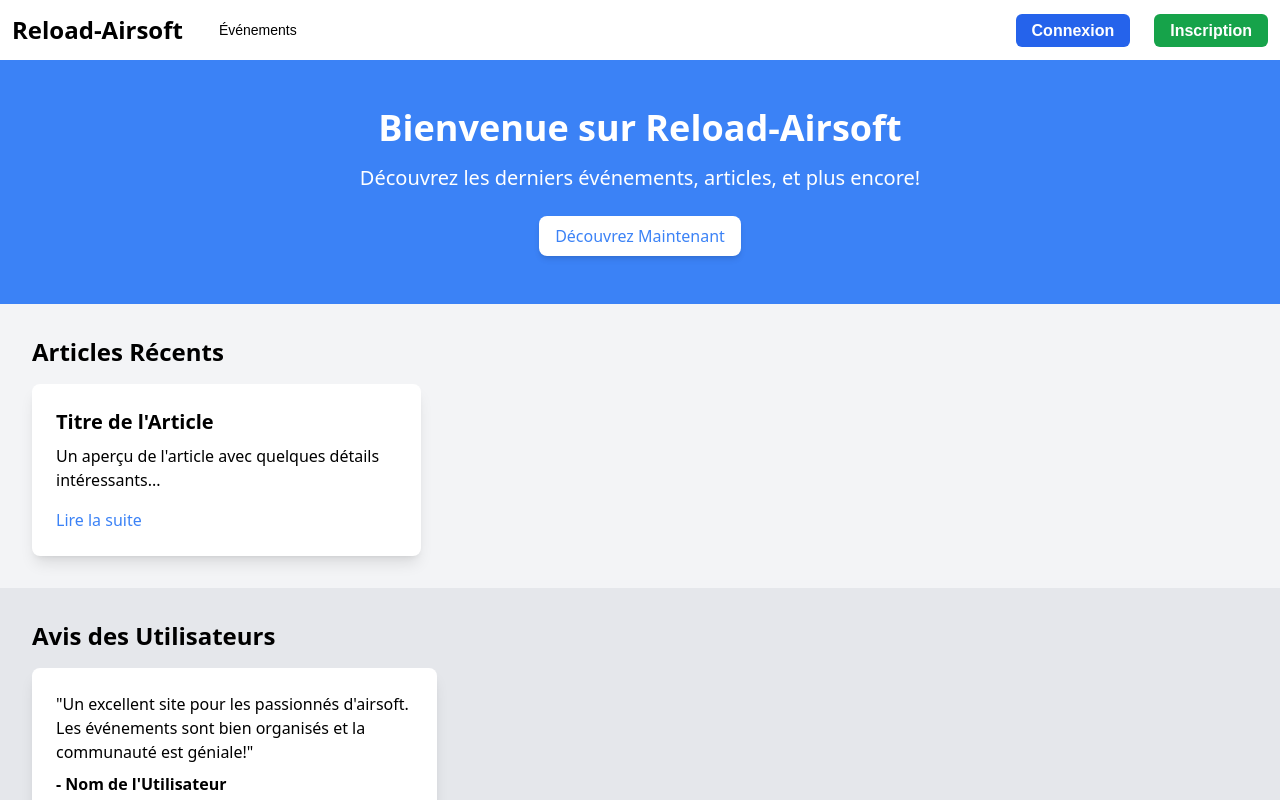
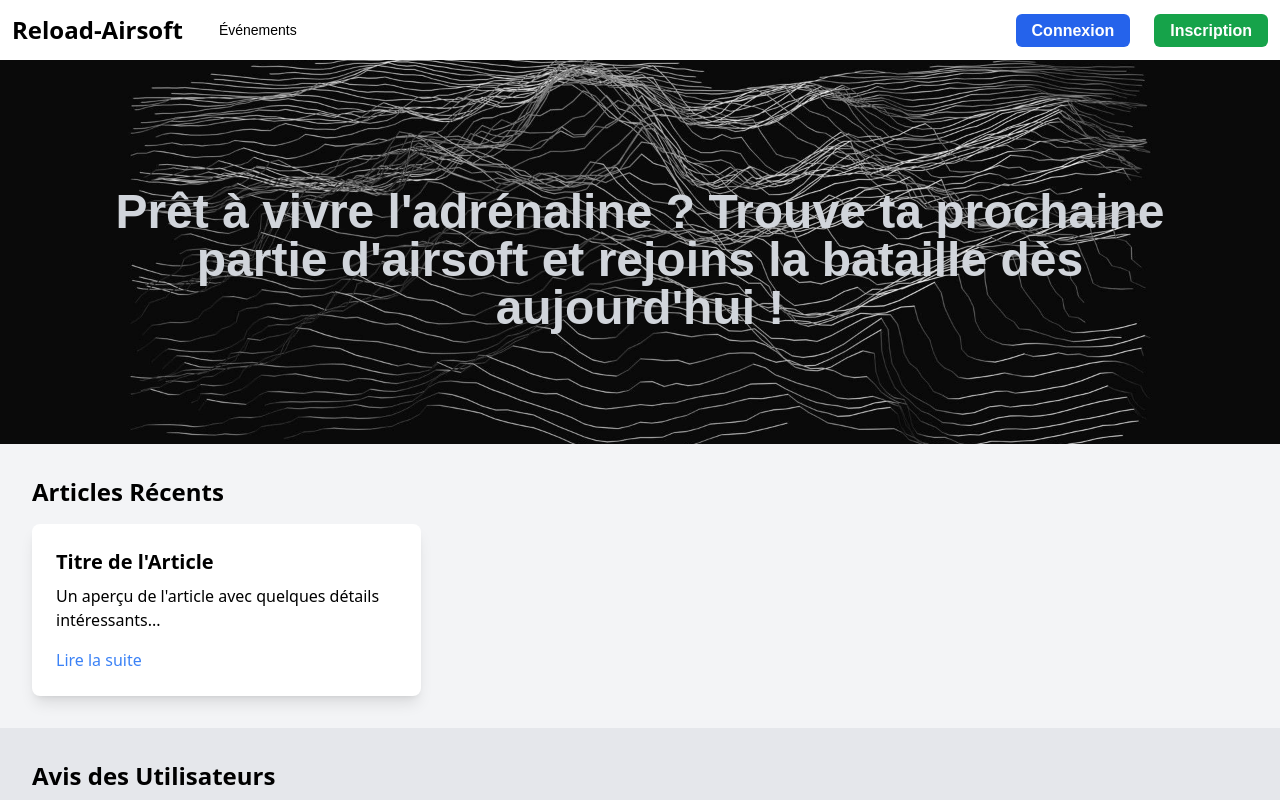
Before and after one commit to le-veilleur/reload-airsoft, a React (Create React App) app: page / in a window 1280 px wide. Shown: the top 800 px of the page. Built offline with nearby package versions, Linux system fonts and the light colour scheme.

Commit message:
css page home plus image backgroundImage

```diff
--- a/src/Pages/Home.tsx
+++ b/src/Pages/Home.tsx
@@ -6,17 +6,22 @@ const Home = () => {
   const { isAuthenticated } = useAuth(); // Utilisation du hook pour obtenir l'état d'authentification
 
   return (
-    <div className="min-h-screen bg-gray-100">
+    <div className="bg-gray-100">
       {/* Bannière d'Accueil */}
-      <div className="bg-blue-500 text-white text-center p-12">
-        <h1 className="text-4xl font-bold">Bienvenue sur Reload-Airsoft</h1>
-        <p className="mt-4 text-xl">
-          Découvrez les derniers événements, articles, et plus encore!
+
+      <div
+        className="bg-cover bg-center bg-no-repeat text-white text-center p-28"
+        style={{
+          backgroundImage: `url('images/pxfuel.jpg')`
+        }}
+      >
+        <p className="mt-4 text-gray-300 font-LeagueSpartan font-black text-5xl">
+          Prêt à vivre l'adrénaline ? Trouve ta prochaine <br /> partie
+          d'airsoft et rejoins la bataille dès <br /> aujourd'hui !
         </p>
-        <button className="mt-6 bg-white text-blue-500 px-4 py-2 rounded-lg shadow-md hover:bg-gray-200">
-          Découvrez Maintenant
-        </button>
       </div>
+
+      {/* Reste du code */}
 
       {/* Section Articles Récents */}
       <section className="p-8">
--- a/tailwind.config.js
+++ b/tailwind.config.js
@@ -14,8 +14,9 @@ module.exports = {
         "bgi-card": "url('/public/images/topographic-map-background-design/4031277.jpg')",
       },
       fontFamily: {
-        Montserrat: ['Montserrat', 'sans-serif'], // Ajoute la police Mustafar
-        bioweapon: ['Bioweapon', 'sans-serif'], // Ajoute la police Bioweapon
+        Montserrat: ['Montserrat', 'sans-serif'],
+        bioweapon: ['Bioweapon', 'sans-serif'],
+        LeagueSpartan: ['League Spartan', 'sans-serif'],
       },
     },
   },
```
Also changed, not shown: public/images/pxfuel.jpg (added).
